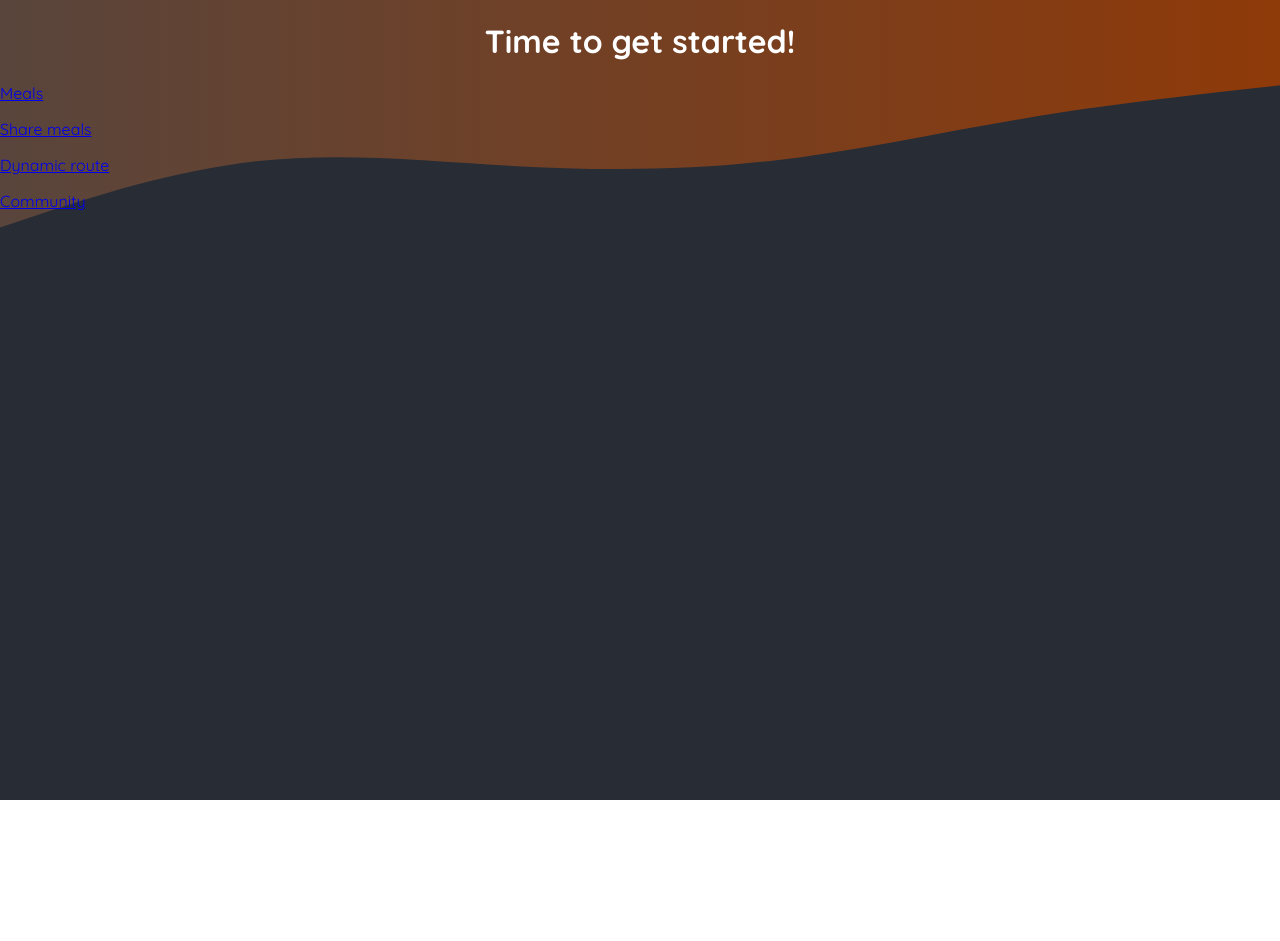
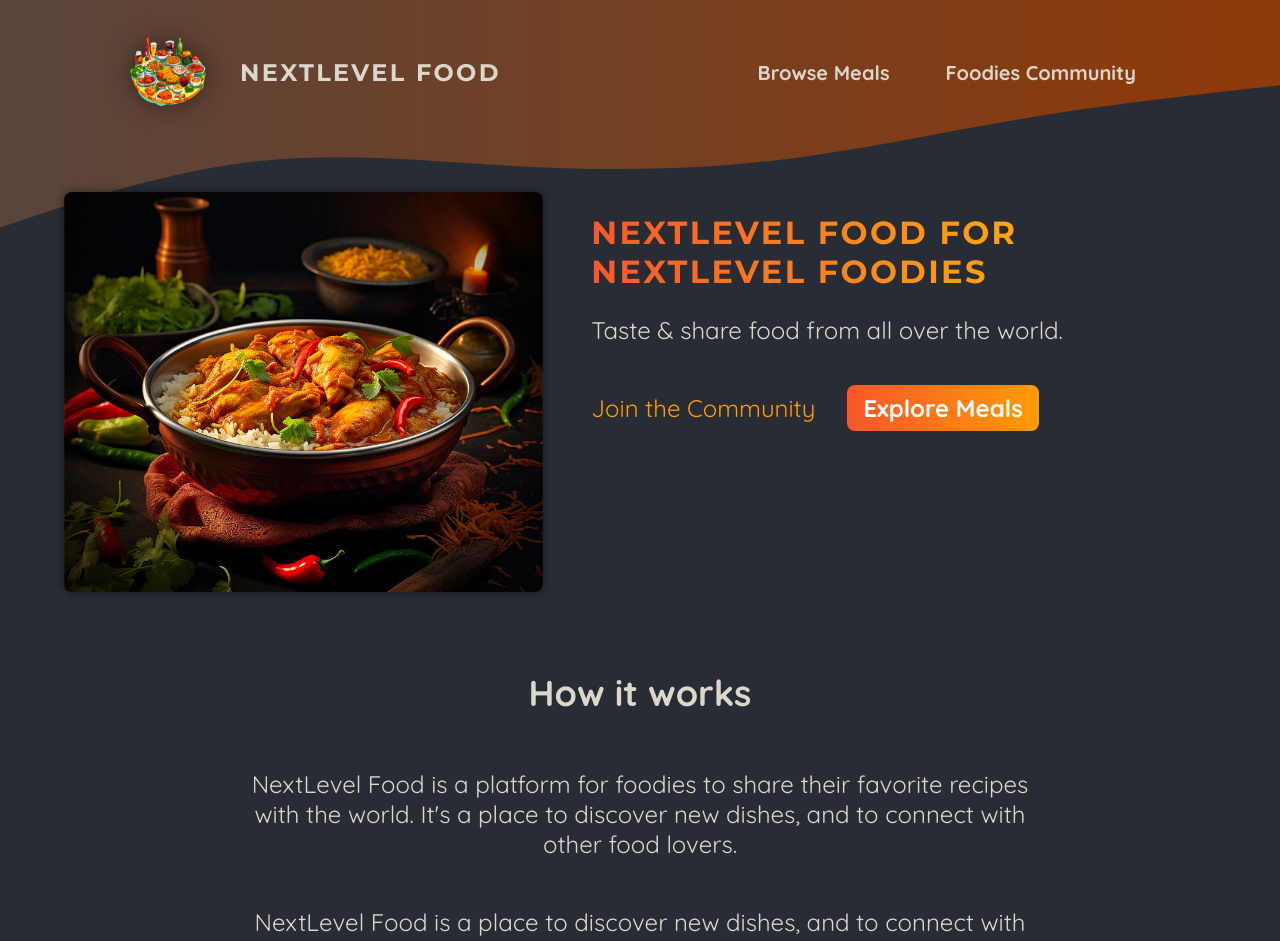
Before and after one commit to Azathot11/Next-p-1, a Next.js app: page / in a window 1280 px wide. Shown: the top 941 px of the page. Before the commit the page ends 800 px from the top, so only its background shows below. Built offline with nearby package versions, Linux system fonts and the light colour scheme.

Commit message:
new updates

```diff
--- a/app/globals.css
+++ b/app/globals.css
@@ -13,20 +13,7 @@
   background: radial-gradient(#282c34, #282c34);
 }
 
-.header-background {
-  position: absolute;
-  width: 100%;
-  height: 320px;
-  top: 0;
-  left: 0;
-  z-index: -1;
-}
 
-svg {
-  display: block;
-  width: 100%;
-  height: auto;
-}
 
 .not-found,
 .error {
--- a/app/layout.js
+++ b/app/layout.js
@@ -1,35 +1,15 @@
 import './globals.css';
-
+import MainHeader from "@/components/header/Main-header";
 export const metadata = {
     title: 'NextLevel Food',
     description: 'Delicious meals, shared by a food-loving community.',
 };
 
-export default function RootLayout({ children }) {
+export default function RootLayout({children}) {
     return (
         <html lang="en">
             <body>
-        <div className="header-background">
-          <svg xmlns="http://www.w3.org/2000/svg" viewBox="0 0 1440 320">
-            <defs>
-              <linearGradient id="gradient" x1="0%" y1="0%" x2="100%" y2="0%">
-                <stop
-                  offset="0%"
-                  style={{ stopColor: '#59453c', stopOpacity: '1' }}
-                />
-                <stop
-                  offset="100%"
-                  style={{ stopColor: '#8f3a09', stopOpacity: '1' }}
-                />
-              </linearGradient>
-            </defs>
-            <path
-              fill="url(#gradient)"
-              d="M0,256L48,240C96,224,192,192,288,181.3C384,171,480,181,576,186.7C672,192,768,192,864,181.3C960,171,1056,149,1152,133.3C1248,117,1344,107,1392,101.3L1440,96L1440,0L1392,0C1344,0,1248,0,1152,0C1056,0,960,0,864,0C768,0,672,0,576,0C480,0,384,0,288,0C192,0,96,0,48,0L0,0Z"
-            ></path>
-          </svg>
-        </div>
-
+                <MainHeader/>
                 {children}
             </body>
         </html>
--- a/app/page.js
+++ b/app/page.js
@@ -1,15 +1,53 @@
+import styles from './page.module.css';
 import Link from "next/link";
+import ImagesSlideshow from "@/components/images/Images-Slideshow";
 
 export default function Home() {
   return (
-      <main>
-          <h1 style={{color: 'white', textAlign: 'center'}}>
-              Time to get started!
-          </h1>
-          <p><Link href={'/meals'}>Meals</Link></p>
-          <p><Link href={'/meals/share'}>Share meals</Link></p>
-          <p><Link href={'/meals/dynamicRoute'}>Dynamic route</Link></p>
-          <p><Link href={'/community'}>Community</Link></p>
-      </main>
+      <>
+          <header className={styles.header}>
+              <div className={styles.slideshow}>
+                  <ImagesSlideshow/>
+              </div>
+              <div>
+                  <div className={styles.hero}>
+                      <h1>NextLevel Food for NextLevel Foodies</h1>
+                      <p>Taste & share food from all over the world.</p>
+                  </div>
+                  <div className={styles.cta}>
+                      <Link href={'/community '}>Join the Community</Link>
+                      <Link href={'/meals'}>Explore Meals </Link>
+                  </div>
+              </div>
+
+          </header>
+          <main>
+              <section className={styles.section}>
+                  <h2>How it works</h2>
+                  <p>
+                      NextLevel Food is a platform for foodies to share their favorite
+                      recipes with the world. It&apos;s a place to discover new dishes, and to
+                      connect with other food lovers.
+                  </p>
+                  <p>
+                      NextLevel Food is a place to discover new dishes, and to connect
+                      with other food lovers.
+                  </p>
+              </section>
+
+              <section className={styles.section}>
+                  <h2>Why NextLevel Food?</h2>
+                  <p>
+                      NextLevel Food is a platform for foodies to share their favorite
+                      recipes with the world. It&apos;s a place to discover new dishes, and to
+                      connect with other food lovers.
+                  </p>
+                  <p>
+                      NextLevel Food is a place to discover new dishes, and to connect
+                      with other food lovers.
+                  </p>
+              </section>
+          </main>
+      </>
   );
 }
--- /dev/null
+++ b/app/page.module.css
@@ -0,0 +1,75 @@
+.header {
+    display: flex;
+    gap: 3rem;
+    margin: 3rem auto;
+    width: 90%;
+    max-width: 75rem;
+}
+
+.slideshow {
+    width: 40rem;
+    height: 25rem;
+}
+
+.hero {
+    color: #ddd6cb;
+    font-size: 1.5rem;
+}
+
+.hero h1 {
+    font-size: 2rem;
+    font-weight: bold;
+    font-family: 'Montserrat', sans-serif;
+    letter-spacing: 0.15rem;
+    text-transform: uppercase;
+    background: linear-gradient(90deg, #f9572a, #ffc905);
+    background-clip: text;
+    -webkit-background-clip: text;
+    -webkit-text-fill-color: transparent;
+}
+
+.cta {
+    font-size: 1.5rem;
+    display: flex;
+    gap: 1rem;
+}
+
+.cta a {
+    display: inline-block;
+    margin-top: 1rem;
+    padding: 0.5rem 1rem;
+    border-radius: 0.5rem;
+    background: linear-gradient(90deg, #f9572a, #ff9b05);
+    color: #ffffff;
+    font-weight: bold;
+    text-decoration: none;
+}
+
+.cta a:hover,
+.cta a:active {
+    background: linear-gradient(90deg, #fd4715, #f9b241);
+}
+
+.cta a:first-child {
+    background: transparent;
+    font-weight: normal;
+    color: #ff9b05;
+    padding-left: 0;
+}
+
+.cta a:first-child:hover,
+.cta a:first-child:active {
+    background: transparent;
+    color: #f9b241;
+}
+
+.section {
+    display: flex;
+    flex-direction: column;
+    color: #ddd6cb;
+    font-size: 1.5rem;
+    max-width: 50rem;
+    width: 90%;
+    margin: 2rem auto;
+    text-align: center;
+}
--- /dev/null
+++ b/components/header/Main-header-background.jsx
@@ -0,0 +1,28 @@
+import React from 'react';
+import styles from './main-header-backgroud.module.css';
+const MainHeaderBackground = () => {
+    return (
+        <div className={styles['header-background']}>
+            <svg xmlns="http://www.w3.org/2000/svg" viewBox="0 0 1440 320">
+                <defs>
+                    <linearGradient id="gradient" x1="0%" y1="0%" x2="100%" y2="0%">
+                        <stop
+                            offset="0%"
+                            style={{stopColor: '#59453c', stopOpacity: '1'}}
+                        />
+                        <stop
+                            offset="100%"
+                            style={{stopColor: '#8f3a09', stopOpacity: '1'}}
+                        />
+                    </linearGradient>
+                </defs>
+                <path
+                    fill="url(#gradient)"
+                    d="M0,256L48,240C96,224,192,192,288,181.3C384,171,480,181,576,186.7C672,192,768,192,864,181.3C960,171,1056,149,1152,133.3C1248,117,1344,107,1392,101.3L1440,96L1440,0L1392,0C1344,0,1248,0,1152,0C1056,0,960,0,864,0C768,0,672,0,576,0C480,0,384,0,288,0C192,0,96,0,48,0L0,0Z"
+                ></path>
+            </svg>
+        </div>
+    );
+};
+
+export default MainHeaderBackground;
--- /dev/null
+++ b/components/header/Main-header.jsx
@@ -0,0 +1,33 @@
+import React from 'react';
+import Link from "next/link";
+import Image from "next/image";
+
+import logoImage from '@/assets/logo.png';
+import styles from './main-header.module.css';
+import MainHeaderBackground from "@/components/header/Main-header-background";
+
+const MainHeader = () => {
+    return (
+        <>
+            <MainHeaderBackground/>
+            <header className={styles.header}>
+                <Link href={'/'} className={styles.logo}  >
+                    <Image src={logoImage} alt="logo" priority />
+                    NextLevel Food
+                </Link>
+                <nav className={styles.nav}>
+                    <ul>
+                        <li>
+                            <Link href={'/meals'}>Browse Meals</Link>
+                        </li>
+                        <li>
+                            <Link href={'/community '}>Foodies Community</Link>
+                        </li>
+                    </ul>
+                </nav>
+            </header>
+        </>
+    );
+};
+
+export default MainHeader;
--- /dev/null
+++ b/components/header/main-header-backgroud.module.css
@@ -0,0 +1,14 @@
+.header-background {
+    position: absolute;
+    width: 100%;
+    height: 320px;
+    top: 0;
+    left: 0;
+    z-index: -1;
+}
+
+.header-background  svg {
+    display: block;
+    width: 100%;
+    height: auto;
+}
--- /dev/null
+++ b/components/header/main-header.module.css
@@ -0,0 +1,67 @@
+.header {
+    display: flex;
+    justify-content: space-between;
+    align-items: center;
+    padding: 2rem 1rem;
+}
+
+@media (min-width: 768px) {
+    .header {
+        padding: 2rem 10%;
+    }
+}
+
+.nav ul {
+    list-style: none;
+    margin: 0;
+    padding: 0;
+    display: flex;
+    gap: 1.5rem;
+    /* font-family: 'Montserrat', sans-serif; */
+    font-size: 1.25rem;
+}
+
+.nav a {
+    text-decoration: none;
+    color: #ddd6cb;
+    font-weight: bold;
+    padding: 0.5rem 1rem;
+    border-radius: 0.5rem;
+}
+
+.nav a:hover,
+.nav a:active {
+    background: linear-gradient(90deg, #ff8a05, #f9b331);
+    background-clip: text;
+    -webkit-background-clip: text;
+    -webkit-text-fill-color: transparent;
+    text-shadow: 0 0 18px rgba(248, 190, 42, 0.8);
+}
+
+.active {
+    background: linear-gradient(90deg, #ff8a05, #f9b331);
+    background-clip: text;
+    -webkit-background-clip: text;
+    -webkit-text-fill-color: transparent;
+}
+
+.logo {
+    display: flex;
+    align-items: center;
+    justify-content: center;
+    gap: 2rem;
+    text-decoration: none;
+    color: #ddd6cb;
+    font-weight: bold;
+    font-family: 'Montserrat', sans-serif;
+    letter-spacing: 0.15rem;
+    text-transform: uppercase;
+    font-size: 1.5rem;
+}
+
+.logo img {
+    width: 5rem;
+    height: 5rem;
+    object-fit: contain;
+    filter: drop-shadow(0 0 0.75rem rgba(0, 0, 0, 0.5));
+}
--- /dev/null
+++ b/components/images/Images-Slideshow.jsx
@@ -0,0 +1,51 @@
+
+'use client'
+
+import { useEffect, useState } from 'react';
+import Image from 'next/image';
+
+import burgerImg from '@/assets/burger.jpg';
+import curryImg from '@/assets/curry.jpg';
+import dumplingsImg from '@/assets/dumplings.jpg';
+import macncheeseImg from '@/assets/macncheese.jpg';
+import pizzaImg from '@/assets/pizza.jpg';
+import schnitzelImg from '@/assets/schnitzel.jpg';
+import tomatoSaladImg from '@/assets/tomato-salad.jpg';
+import styles from './image-slideshow.module.css';
+
+const images = [
+    { image: burgerImg, alt: 'A delicious, juicy burger' },
+    { image: curryImg, alt: 'A delicious, spicy curry' },
+    { image: dumplingsImg, alt: 'Steamed dumplings' },
+    { image: macncheeseImg, alt: 'Mac and cheese' },
+    { image: pizzaImg, alt: 'A delicious pizza' },
+    { image: schnitzelImg, alt: 'A delicious schnitzel' },
+    { image: tomatoSaladImg, alt: 'A delicious tomato salad' },
+];
+
+const ImagesSlideshow = () => {
+    const [currentImageIndex, setCurrentImageIndex] = useState(0);
+    useEffect(() => {
+        const interval = setInterval(() => {
+            setCurrentImageIndex((prevIndex) =>
+                prevIndex < images.length - 1 ? prevIndex + 1 : 0
+            );
+        }, 5000);
+
+        return () => clearInterval(interval);
+    }, []);
+    return (
+        <div className={styles.slideshow}>
+            {images.map((image, index) => (
+                <Image
+                    key={index}
+                    src={image.image}
+                    className={index === currentImageIndex ? styles.active : ''}
+                    alt={image.alt}
+                />
+            ))}
+        </div>
+    );
+};
+
+export default ImagesSlideshow;
--- /dev/null
+++ b/components/images/image-slideshow.module.css
@@ -0,0 +1,26 @@
+.slideshow {
+    position: relative;
+    width: 100%;
+    height: 100%;
+    border-radius: 8px;
+    overflow: hidden;
+    box-shadow: 0 0 0.5rem rgba(0, 0, 0, 0.5);
+}
+
+.slideshow img {
+    width: 100%;
+    height: 100%;
+    object-fit: cover;
+    position: absolute;
+    top: 0;
+    left: 0;
+    opacity: 0;
+    transform: scale(1.1) translateX(-1rem) rotate(-5deg);
+    transition: all 0.5s ease-in-out;
+}
+
+.slideshow .active {
+    z-index: 1;
+    opacity: 1;
+    transform: scale(1) translateX(0) rotate(0);
+}
```
Lines whose indentation alone changed are shown as unchanged.
